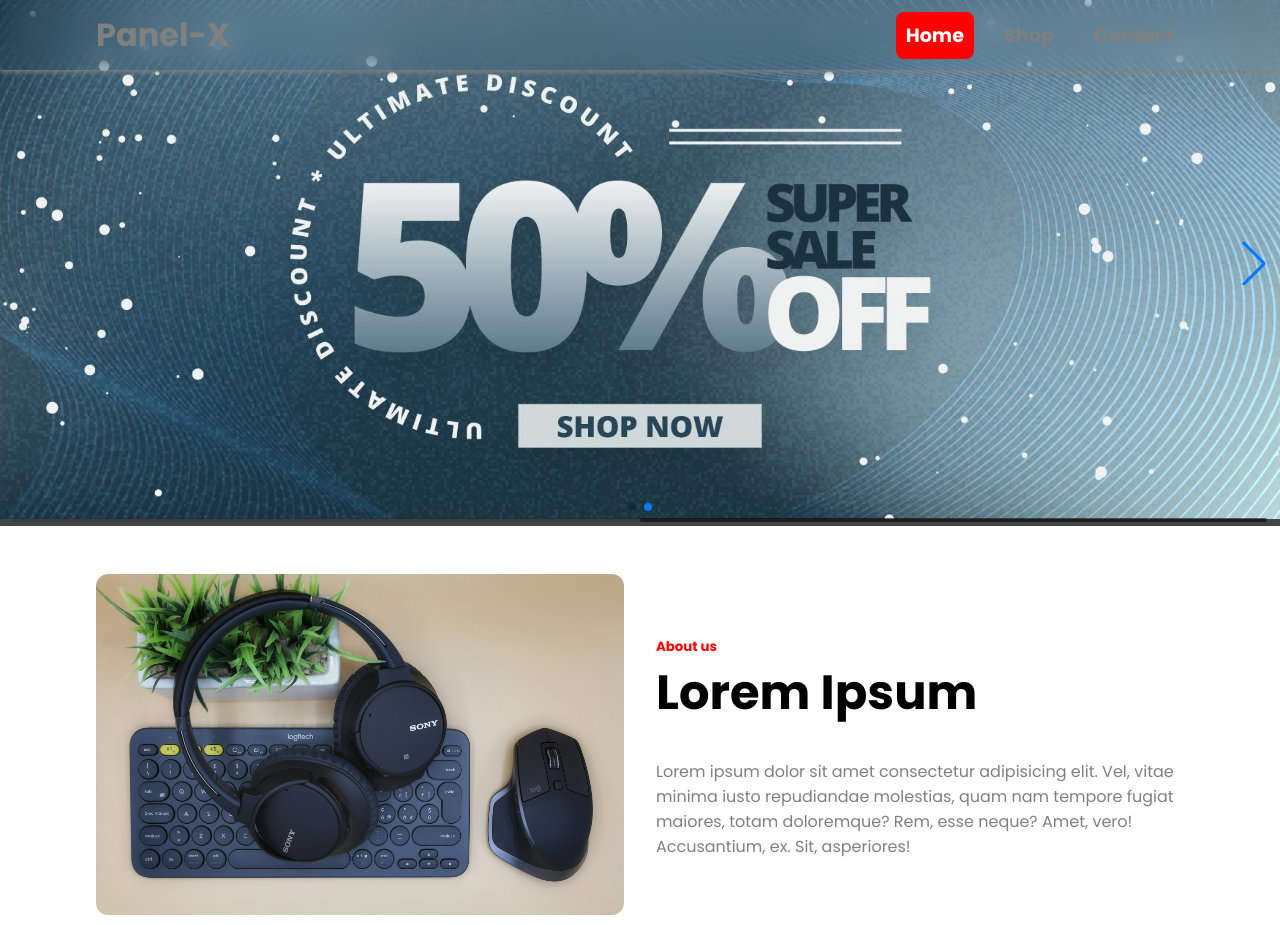
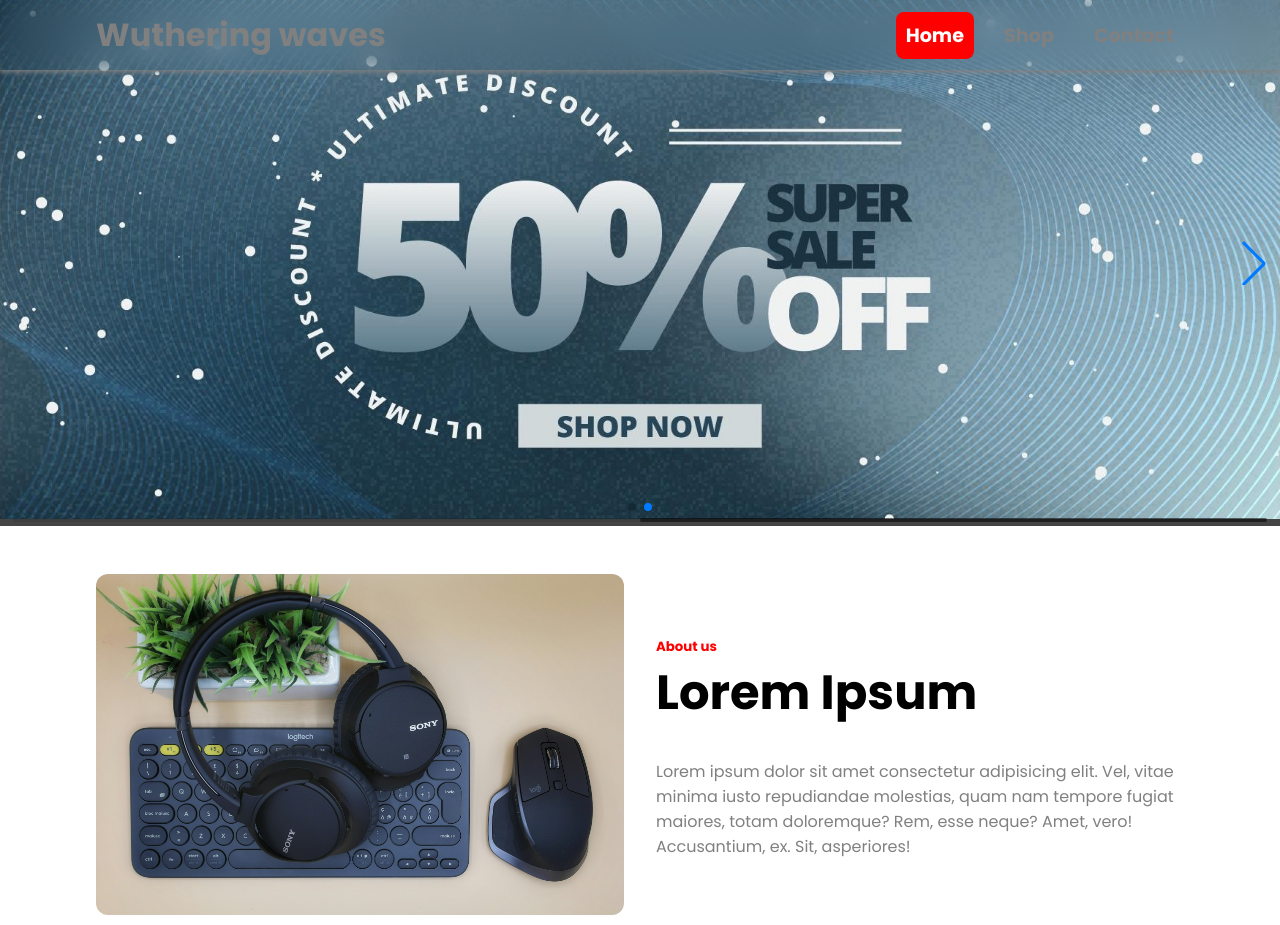
Before and after one commit to khantkyal233688-crypto/Module-1, a plain HTML site: page index.html in a window 1280 px wide. Shown: the top 925 px of the page. Drawn offline with nearby package versions, Linux system fonts and the light colour scheme.

Commit message:
update code

```diff
--- a/index.html
+++ b/index.html
@@ -20,7 +20,8 @@
 
     <header>
         <nav>
-            <a href="index.html" class="logo">Panel-X</a>
+            <!-- <a href="index.html" class="logo">Panel-X</a> -->
+             <a href="index.html" class="logo">Wuthering waves</a>
             <ul class="navbar">
                 <li><a href="index.html" class="active">Home</a></li>
                 <li><a href="shop.html">Shop</a></li>
```
Also changed, not shown: contact.html (+1 -1 lines), shop.html (+1 -1 lines).
